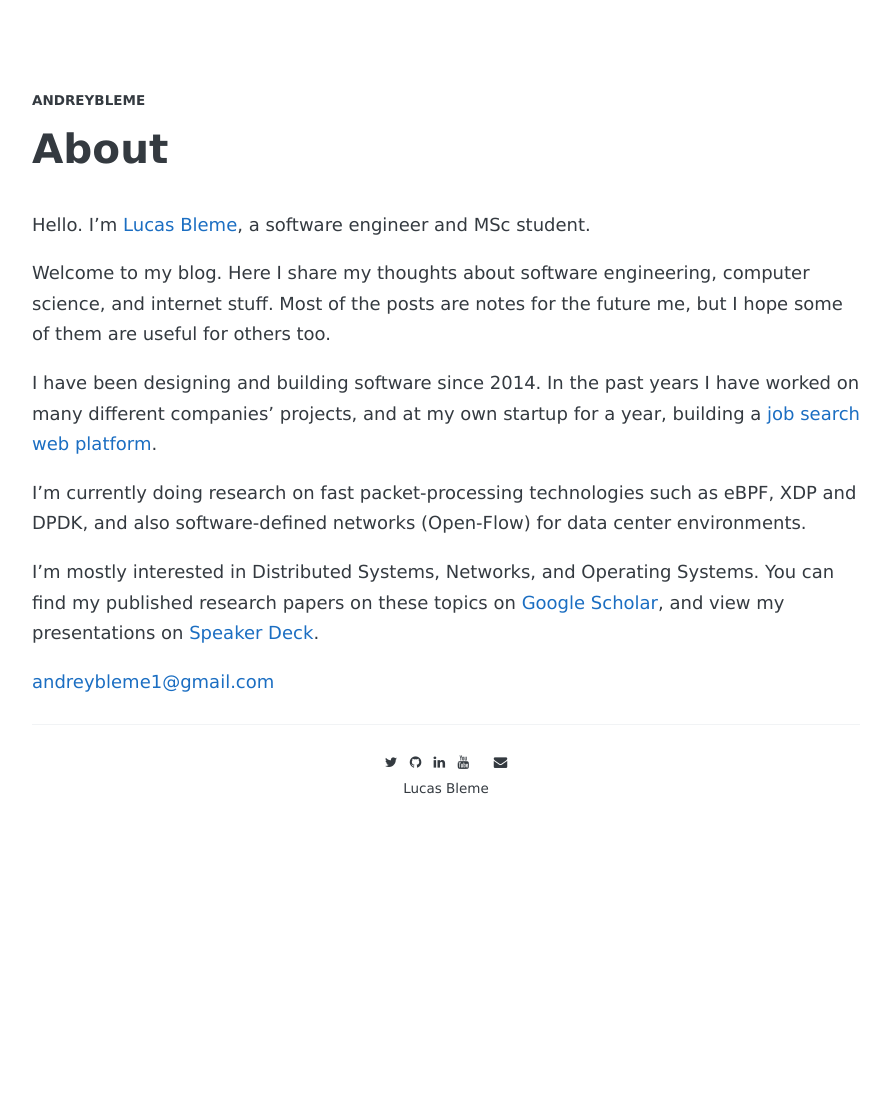
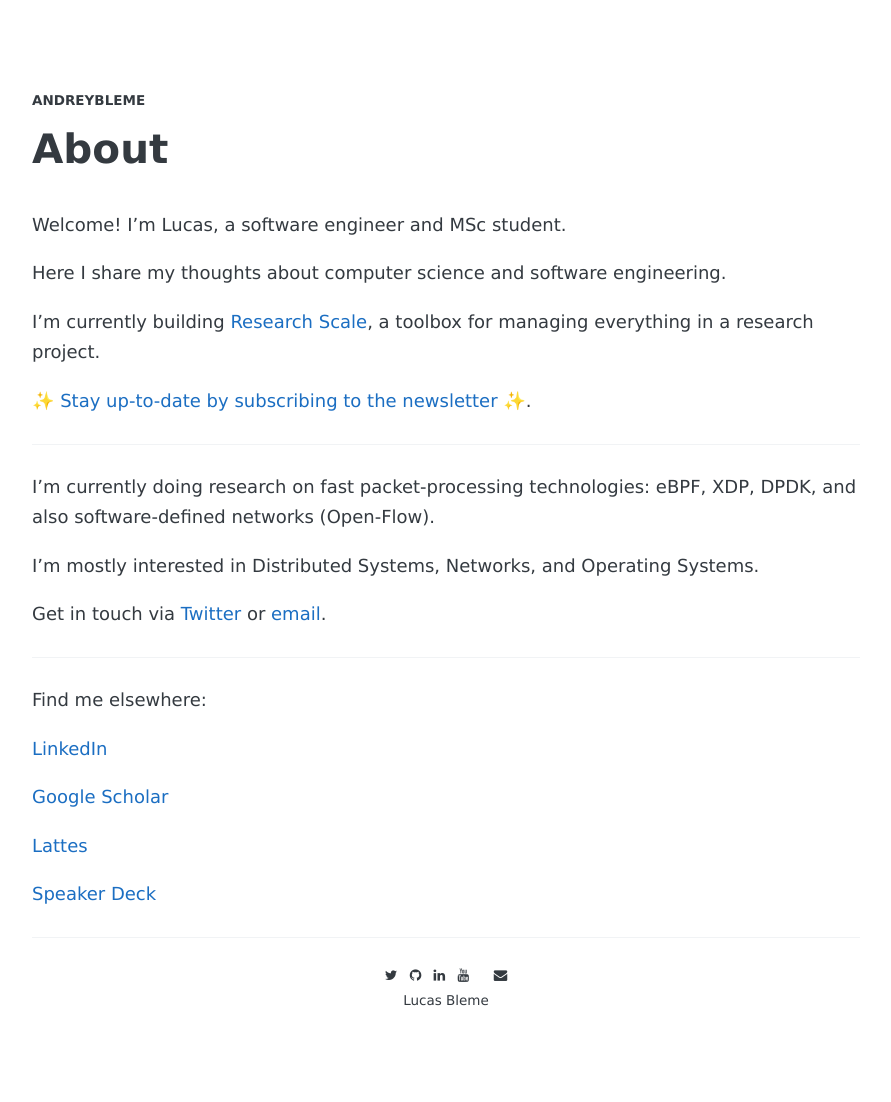
Before and after one commit to andreybleme/andreybleme.github.io, a Jekyll site: the page built from about.md, in a window 1280 px wide. Shown: the whole page, without its empty margins (194-1085 px from the left). Built offline with Jekyll 4.4.1, drawn with Linux system fonts in a browser that asks for light colours; nearby versions of some CDN libraries; some web fonts are replaced; before the commit the page ends 900 px from its top, so only the background shows below that.

Commit message:
Update about.md

```diff
--- a/about.md
+++ b/about.md
@@ -4,14 +4,30 @@ permalink: /about/
 comments: true
 ---
 
-Hello. I'm [Lucas Bleme](https://www.linkedin.com/in/andreybleme/), a software engineer and MSc student.
+Welcome! I'm Lucas, a software engineer and MSc student.
 
-Welcome to my blog. Here I share my thoughts about software engineering, computer science, and internet stuff. Most of the posts are notes for the future me, but I hope some of them are useful for others too.
+Here I share my thoughts about computer science and software engineering.
 
-I have been designing and building software since 2014. In the past years I have worked on many different companies' projects, and at my own startup for a year, building a [job search web platform](https://www.instagram.com/govulpi/).
+I'm currently building [Research Scale](https://researchscale.io), a toolbox for managing everything in a research project.
 
-I'm currently doing research on fast packet-processing technologies such as eBPF, XDP and DPDK, and also software-defined networks (Open-Flow) for data center environments.
+✨ [Stay up-to-date by subscribing to the newsletter](https://andreybleme.substack.com/) ✨.
 
-I'm mostly interested in Distributed Systems, Networks, and Operating Systems. You can find my published research papers on these topics on [Google Scholar](https://scholar.google.com/citations?user=Yt9LrFoAAAAJ), and view my presentations on [Speaker Deck](https://speakerdeck.com/andreybleme).
+---
 
-[andreybleme1@gmail.com](mailto: andreybleme1@gmail.com)
+I'm currently doing research on fast packet-processing technologies: eBPF, XDP, DPDK, and also software-defined networks (Open-Flow).
+
+I'm mostly interested in Distributed Systems, Networks, and Operating Systems.
+
+Get in touch via [Twitter](https://twitter.com/andreybleme) or [email](mailto:andreybleme1@gmail.com).
+
+---
+
+Find me elsewhere:
+
+[LinkedIn](https://www.linkedin.com/in/andreybleme/)
+
+[Google Scholar](https://scholar.google.com/citations?user=Yt9LrFoAAAAJ)
+
+[Lattes](http://lattes.cnpq.br/0515658353873955)
+
+[Speaker Deck](https://speakerdeck.com/andreybleme)
```
